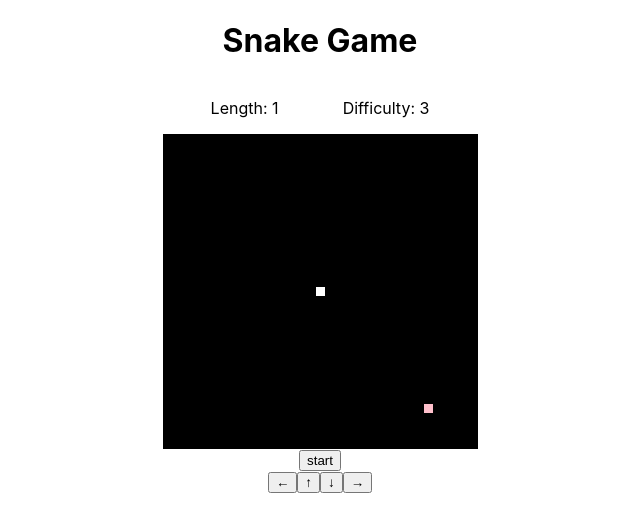
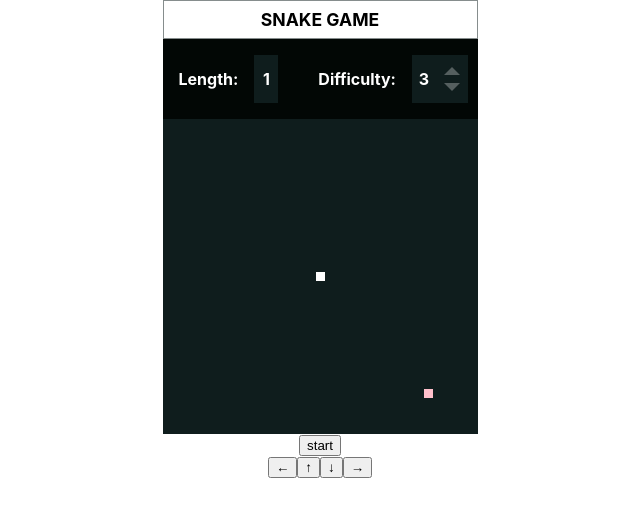
Before and after one commit to version-1/hooks-snake-game, a React (Create React App) app: page / in a window 1280 px wide. Shown: the top 532 px of the page, without its empty margins (320-960 px from the left). Built offline with nearby package versions, Linux system fonts and the light colour scheme.

Commit message:
impl feature to change speed

```diff
--- a/package.json
+++ b/package.json
@@ -30,5 +30,8 @@
       "last 1 firefox version",
       "last 1 safari version"
     ]
+  },
+  "devDependencies": {
+    "prettier": "^2.0.5"
   }
 }
--- a/public/index.html
+++ b/public/index.html
@@ -24,7 +24,7 @@
       work correctly both with client-side routing and a non-root public URL.
       Learn how to configure a non-root public URL by running `npm run build`.
     -->
-    <title>React App</title>
+    <title>Hooks Snake Game</title>
   </head>
   <body>
     <noscript>You need to enable JavaScript to run this app.</noscript>
--- a/src/App.css
+++ b/src/App.css
@@ -1,7 +1,18 @@
+
 .App {
   max-width: 315px;
   margin: auto;
   text-align: center;
+}
+
+.title-container {
+  border: 1px solid #0F1D1D80;
+}
+
+.title {
+  margin: 0;
+  padding: 8px;
+  font-size: 1.1rem;
 }
 
 .field {
@@ -15,7 +26,7 @@
   box-sizing: border-box;
   height: 9px;
   min-width: 9px;
-  background: black;
+  background: #0f1d1d;
 }
 
 .snake {
@@ -29,8 +40,76 @@
 .navigation {
   display: flex;
   justify-content: space-evenly;
+  color: white;
+  font-weight: bold;
+  background: #020705;
 }
 
 .navigation-item {
   padding: 16px;
+  display: flex;
+  align-items: center;
 }
+
+.navigation-item-number-container {
+  display: flex;
+  padding: 0 8px;
+  align-items: center;
+  margin-left: 8px;
+}
+
+.num-board {
+  display: flex;
+  justify-content: center;
+  align-items: center;
+  background: #0f1d1d;
+  height: 48px;
+  width: 24px;
+}
+
+.difficulty-number {
+  margin-right: 8px;
+}
+
+.difficulty-button {
+  cursor: pointer;
+  width: 8px;
+  height: 8px;
+  border: 8px solid #0f1d1d;
+  margin: 8px;
+}
+
+.difficulty-button-container {
+  background: #0f1d1d;
+}
+.difficulty-button-container.disabled {
+  background: #020705;
+}
+
+.difficulty-up {
+  margin-top: 4px;
+  border-bottom: 8px solid #f0f0f050;
+  transition: all ease .5s;
+}
+.difficulty-up:hover {
+  transform: scale(1.1);
+  border-bottom: 8px solid white;
+}
+.difficulty-up:active {
+  transform: scale(.8);
+  opacity: .8
+}
+
+.difficulty-down {
+  margin-bottom: 4px;
+  border-top: 8px solid #f0f0f050;
+  transition: all ease .5s;
+}
+.difficulty-down:hover {
+  transform: scale(1.1);
+  border-top: 8px solid white;
+}
+.difficulty-down:active {
+  transform: scale(.8);
+  opacity: .8
+}
--- a/src/App.js
+++ b/src/App.js
@@ -1,25 +1,19 @@
-import React, { useCallback, useEffect, useState } from 'react';
-import Field from './components/Field';
-import Navigation from './components/Navigation';
-import StartButton from './components/StartButton';
-import MoveButton from './components/MoveButton';
-import './App.css';
+import React, { useCallback, useEffect, useMemo, useState } from 'react'
+import Field from './components/Field'
+import Navigation from './components/Navigation'
+import StartButton from './components/StartButton'
+import MoveButton from './components/MoveButton'
+import './App.css'
 
 const FieldSize = 35
 const DefaultDifficulty = 3
-const IntervalList = [
-  1000,
-  550,
-  100,
-  50,
-  10
-]
+const IntervalList = [500, 300, 100, 50, 10]
 
 const StatusType = {
   init: 'init',
   playing: 'playing',
   suspended: 'suspended',
-  gameover: 'gameover',
+  gameover: 'gameover'
 }
 
 const DirectionType = {
@@ -67,15 +61,12 @@ const getRandomNum = (min, max) => {
 }
 
 const getFoodPosition = (excludes) => {
-  while(true) {
+  while (true) {
     const pos = {
       x: getRandomNum(1, FieldSize - 2),
       y: getRandomNum(1, FieldSize - 2)
     }
-    const check = excludes.every(item => (
-      pos.x !== item.x
-      || pos.y !== item.y
-    ))
+    const check = excludes.every((item) => pos.x !== item.x || pos.y !== item.y)
     if (check) {
       return pos
     }
@@ -112,15 +103,14 @@ const getInitialGameState = () => ({
   fields: initFields(),
   tickId: null,
   status: StatusType.init,
-  direction: DirectionType.up,
+  direction: DirectionType.up
 })
 
-const isConflict = (position) => (
-  position.y < 0
-  || position.x < 0
-  || position.y > FieldSize - 1
-  || position.x > FieldSize - 1
-)
+const isConflict = (position) =>
+  position.y < 0 ||
+  position.x < 0 ||
+  position.y > FieldSize - 1 ||
+  position.x > FieldSize - 1
 
 const isEatingMe = (fields, newPosition) => {
   return fields[newPosition.y][newPosition.x] === DotType.snake
@@ -130,13 +120,10 @@ const handleMoving = (direction, state) => {
   const { length, history, fields, position } = state
   const newPosition = DirectionTypeDelta[direction](position)
   const newHistory = [position, ...history].slice(0, length)
-  if (
-    !isConflict(newPosition)
-    && !isEatingMe(fields, newPosition)
-  ) {
+  if (!isConflict(newPosition) && !isEatingMe(fields, newPosition)) {
     // ゲーム続行
     const newFields = [...fields]
-    let newLength = length;
+    let newLength = length
     if (newFields[newPosition.y][newPosition.x] === DotType.food) {
       setFood([newPosition, ...newHistory], newFields)
       newLength = length + 1
@@ -155,11 +142,11 @@ const handleMoving = (direction, state) => {
     }
   }
 
-  return ({
+  return {
     ...state,
     status: StatusType.gameover,
     tickId: null
-  })
+  }
 }
 
 let handleKeyPress = null
@@ -171,9 +158,19 @@ const App = () => {
   const [direction, setDirection] = useState(DirectionType.up)
   const { status, fields, difficulty } = gameState
 
+  const editable = useMemo(() => status === StatusType.init, [status])
+  const canDifficultyUp = useMemo(
+    () => editable && difficulty - 1 < IntervalList.length - 1,
+    [editable, difficulty]
+  )
+  const canDifficultyDown = useMemo(() => editable && difficulty - 1 > 0, [
+    editable,
+    difficulty
+  ])
+
   useEffect(() => {
     const timerId = setInterval(() => {
-      setTick(tick => tick + 1)
+      setTick((tick) => tick + 1)
     }, IntervalList[difficulty - 1])
     setTimer(timerId)
     return () => {
@@ -190,7 +187,7 @@ const App = () => {
   }, [timer, direction, tick, setGameState]) // eslint-disable-line react-hooks/exhaustive-deps
 
   const handleStart = () => {
-    setGameState(state => ({
+    setGameState((state) => ({
       ...state,
       status: StatusType.playing
     }))
@@ -202,23 +199,38 @@ const App = () => {
   }
 
   const handleStop = () => {
-    setGameState(state => ({ ...state, status: StatusType.suspended }))
+    setGameState((state) => ({ ...state, status: StatusType.suspended }))
   }
 
-  const handleChangeDirection = useCallback((newDirection) => {
-    if (
-      !DirectionType[newDirection]
-      || status !== StatusType.playing
-      || OppositeDirectionType[direction] === newDirection
-      || direction === newDirection
-    ) {
-      return
-    }
-    setDirection(newDirection)
-  }, [direction, status, setDirection])
+  const handleChangeDifficulty = (delta) => {
+    setGameState((state) => {
+      if (!IntervalList[state.difficulty - 1 + delta]) {
+        return state
+      }
+      return {
+        ...state,
+        difficulty: state.difficulty + delta
+      }
+    })
+  }
+
+  const handleChangeDirection = useCallback(
+    (newDirection) => {
+      if (
+        !DirectionType[newDirection] ||
+        status !== StatusType.playing ||
+        OppositeDirectionType[direction] === newDirection ||
+        direction === newDirection
+      ) {
+        return
+      }
+      setDirection(newDirection)
+    },
+    [direction, status, setDirection]
+  )
 
   useEffect(() => {
-    if(handleKeyPress) {
+    if (handleKeyPress) {
       document.removeEventListener('keydown', handleKeyPress)
     }
     handleKeyPress = (e) => {
@@ -232,12 +244,18 @@ const App = () => {
     <div className="App">
       <header className="header">
         <div className="title-container">
-          <h1 className="title">Snake Game</h1>
+          <h1 className="title">SNAKE GAME</h1>
         </div>
-        <Navigation state={gameState}/>
+        <Navigation
+          state={gameState}
+          editable={editable}
+          canUp={canDifficultyUp}
+          canDown={canDifficultyDown}
+          onChangeDifficulty={handleChangeDifficulty}
+        />
       </header>
       <main className="main">
-        <Field fields={fields}/>
+        <Field fields={fields} />
       </main>
       <footer className="footer">
         <StartButton
@@ -246,10 +264,10 @@ const App = () => {
           onRestart={handleRestart}
           onStop={handleStop}
         />
-        <MoveButton handleChangeDirection={handleChangeDirection}/>
+        <MoveButton handleChangeDirection={handleChangeDirection} />
       </footer>
     </div>
-  );
+  )
 }
 
-export default App;
+export default App
--- a/src/components/Navigation.js
+++ b/src/components/Navigation.js
@@ -1,14 +1,42 @@
 import React from 'react'
 
-const Navigation = ({ state }) => {
+const Navigation = ({
+  state,
+  editable,
+  canUp,
+  canDown,
+  onChangeDifficulty
+}) => {
   const { length, difficulty } = state
+
+  const disabled = editable ? '' : 'disabled'
+  const upVisiblity = canUp ? '' : 'is-hidden'
+  const downVisibilty = canDown ? '' : 'is-hidden'
+  const onUpDifficulty = () => onChangeDifficulty(1)
+  const onDownDifficulty = () => onChangeDifficulty(-1)
   return (
     <div className="navigation">
-      <div className='navigation-item'>
-        <span className='navigation-label'>Length: {length}</span>
+      <div className="navigation-item">
+        <span className="navigation-label">Length: </span>
+        <div className="navigation-item-number-container">
+          <div className="num-board">{length}</div>
+        </div>
       </div>
-      <div className='navigation-item'>
-        <span className='navigation-label'>Difficulty: {difficulty}</span>
+      <div className="navigation-item">
+        <span className="navigation-label">Difficulty: </span>
+        <div className="navigation-item-number-container">
+          <span className="num-board">{difficulty}</span>
+          <div className={`difficulty-button-container ${disabled}`}>
+            <div
+              className={`difficulty-button difficulty-up ${upVisiblity}`}
+              onClick={onUpDifficulty}
+            ></div>
+            <div
+              className={`difficulty-button difficulty-down ${downVisibilty}`}
+              onClick={onDownDifficulty}
+            ></div>
+          </div>
+        </div>
       </div>
     </div>
   )
--- a/src/index.css
+++ b/src/index.css
@@ -6,3 +6,11 @@ body {
   -webkit-font-smoothing: antialiased;
   -moz-osx-font-smoothing: grayscale;
 }
+
+*, *:before, *:after {
+  box-sizing: border-box;
+}
+
+.is-hidden {
+  visibility: hidden !important;
+}
```
Also changed, not shown: 2 other files (tests, documents, lock files or other folders).
